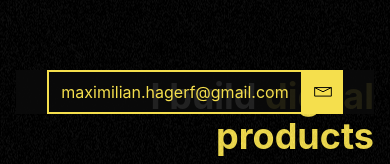
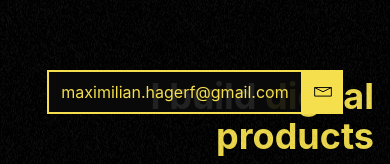
Before and after one commit to maximilianhagerf/hagerf_se-next, a Next.js app: page /about in a window 390 px wide. Shown: the part 714-878 px from the top of the page. Built offline with nearby package versions, Linux system fonts and the light colour scheme.

Commit message:
background fix

```diff
--- a/styles/modules/MailButton.module.css
+++ b/styles/modules/MailButton.module.css
@@ -6,13 +6,12 @@
 }
 
 .MailButton {
-  @apply flex justify-center bg-ghost-90 cursor-pointer;
+  @apply flex justify-center cursor-pointer origin-bottom-right;
   @apply transition-all duration-500 ease-in-out;
-  transform-origin: bottom right;
   bottom: 50px;
   right: 50px;
   @apply w-full m-4;
-  @apply sm:m-0 sm:border-yellow sm:border-2;
+  @apply sm:m-0 sm:border-yellow sm:border-2 sm:bg-ghost-90;
 
   &.isBottom {
     @apply sm:scale-150;
@@ -44,8 +43,8 @@
 .Text {
   @apply relative text-yellow px-0 overflow-hidden text-center;
   @apply transition-all duration-700 ease-in-out;
-  @apply py-2 px-3 border-yellow border-2;
-  @apply sm:py-2 sm:px-0 sm:w-0 sm:border-0;
+  @apply py-2 px-3 border-yellow border-2 bg-ghost-90;
+  @apply sm:py-2 sm:px-0 sm:w-0 sm:border-0 sm:bg-transparent;
   @apply lg:py-3;
   &:hover {
     .TextInside {
```
